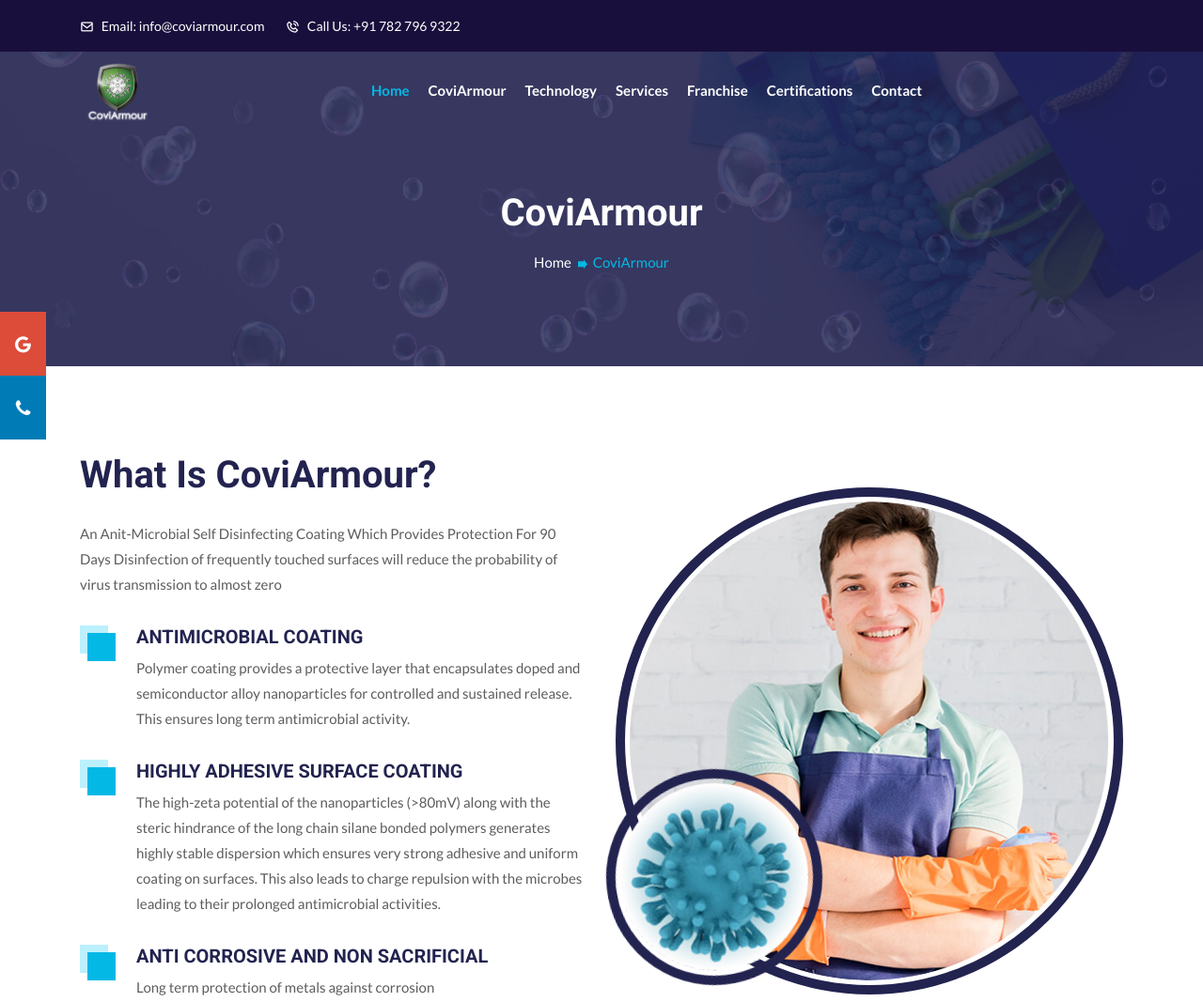
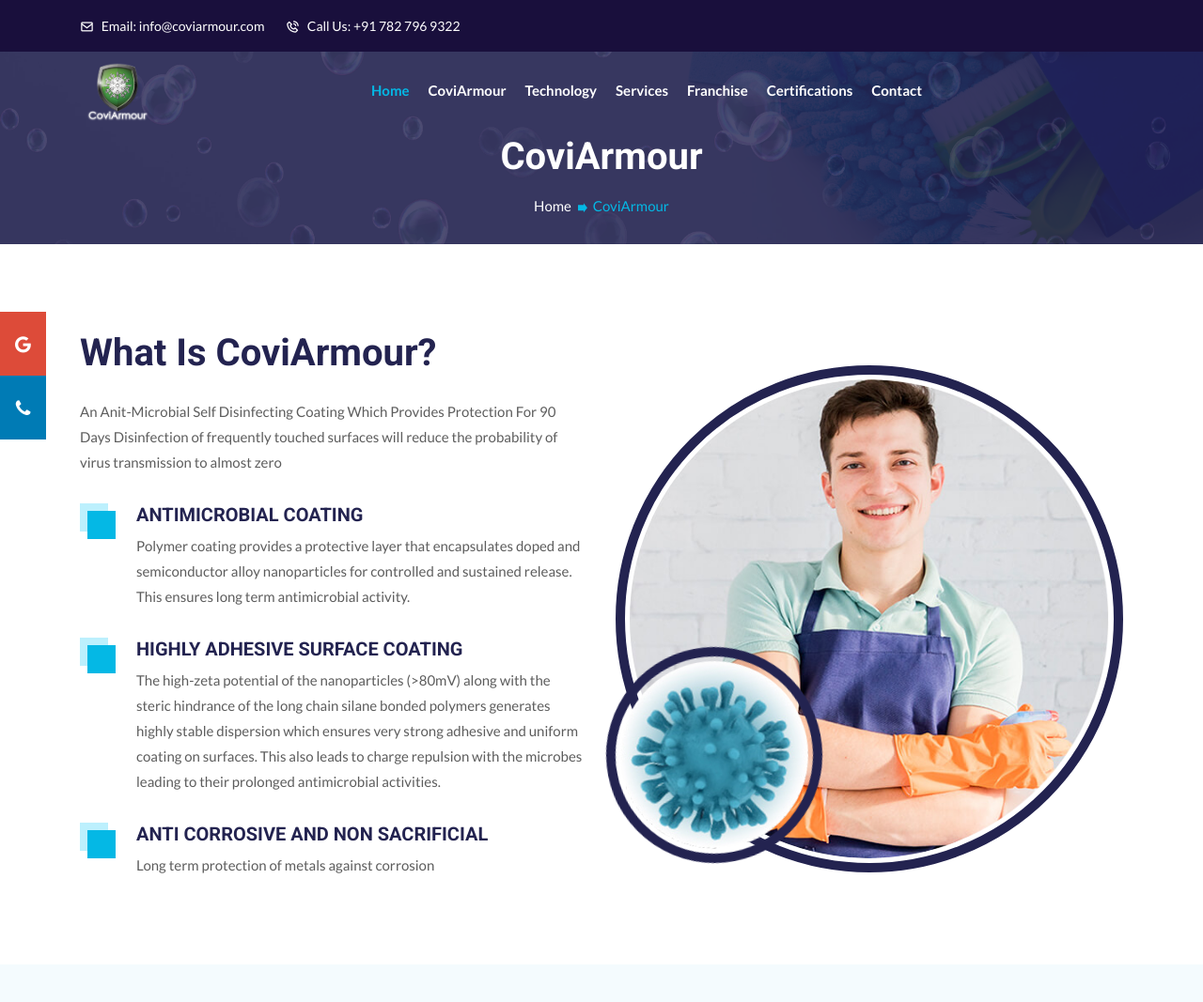
Before and after one commit to sanyam1992000/CoviArmour, a Django app: page /about/ in a window 1280 px wide. Shown: the top 1067 px of the page at 94% size. Run offline with Django 3.2, Linux system fonts and the light colour scheme; some libraries are stand-ins or nearby versions.

Commit message:
header length decreased

```diff
--- a/templates/about.html
+++ b/templates/about.html
@@ -10,7 +10,7 @@
 {% block body %}
 
     <!-- Start Page Title Area -->
-    <div class="page-title-area bg-1" style="max-height: 10rem;">
+    <div class="page-title-area bg-1" style="max-height: 10rem;padding-top: 180px !important; padding-bottom: 80px !important" >
       <div class="container">
         <div class="page-title-content" style="margin-top: -2.3rem;">
           <h2>CoviArmour</h2>
```
